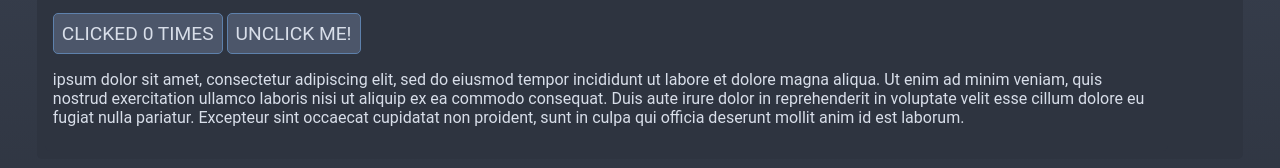
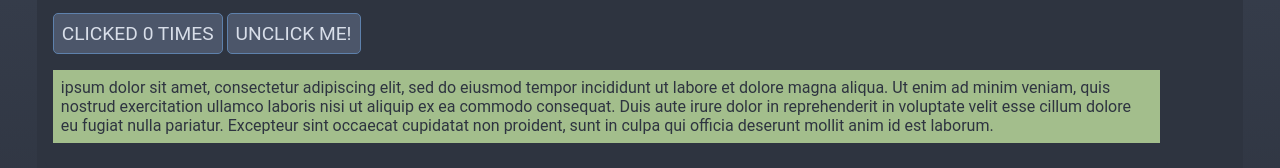
Before and after one commit to brendan-jarvis/svelte, a SvelteKit app: page / in a window 1280 px wide. Both pictures are taken after a click on the button "CLICK ME!". Shown: the part 929-1097 px from the top of the page. Built offline with nearby package versions, Linux system fonts and the light colour scheme.

Commit message:
Alert styling

```diff
--- a/src/components/clicker.svelte
+++ b/src/components/clicker.svelte
@@ -45,7 +45,7 @@
 {/if}
 
 {#if clicked}
-	<p transition:typewriter={{ speed: 1 }}>
+	<p class="success" transition:typewriter={{ speed: 1 }}>
 		ipsum dolor sit amet, consectetur adipiscing elit, sed do eiusmod tempor incididunt ut labore et
 		dolore magna aliqua. Ut enim ad minim veniam, quis nostrud exercitation ullamco laboris nisi ut
 		aliquip ex ea commodo consequat. Duis aute irure dolor in reprehenderit in voluptate velit esse
--- a/src/routes/+layout.svelte
+++ b/src/routes/+layout.svelte
@@ -94,6 +94,31 @@
 		color: var(--aurora-5);
 	}
 
+	/* Alerts */
+	:global(.error) {
+		background-color: var(--aurora-1);
+		color: var(--polar-night-1);
+		padding: 0.5rem;
+	}
+
+	:global(.warning) {
+		background-color: var(--aurora-2);
+		color: var(--polar-night-1);
+		padding: 0.5rem;
+	}
+
+	:global(.info) {
+		background-color: var(--frost-3);
+		color: var(--polar-night-1);
+		padding: 0.5rem;
+	}
+
+	:global(.success) {
+		background-color: var(--aurora-4);
+		color: var(--polar-night-1);
+		padding: 0.5rem;
+	}
+
 	/* Input styling */
 	:global(input) {
 		border: 1px solid var(--frost-4);
```
